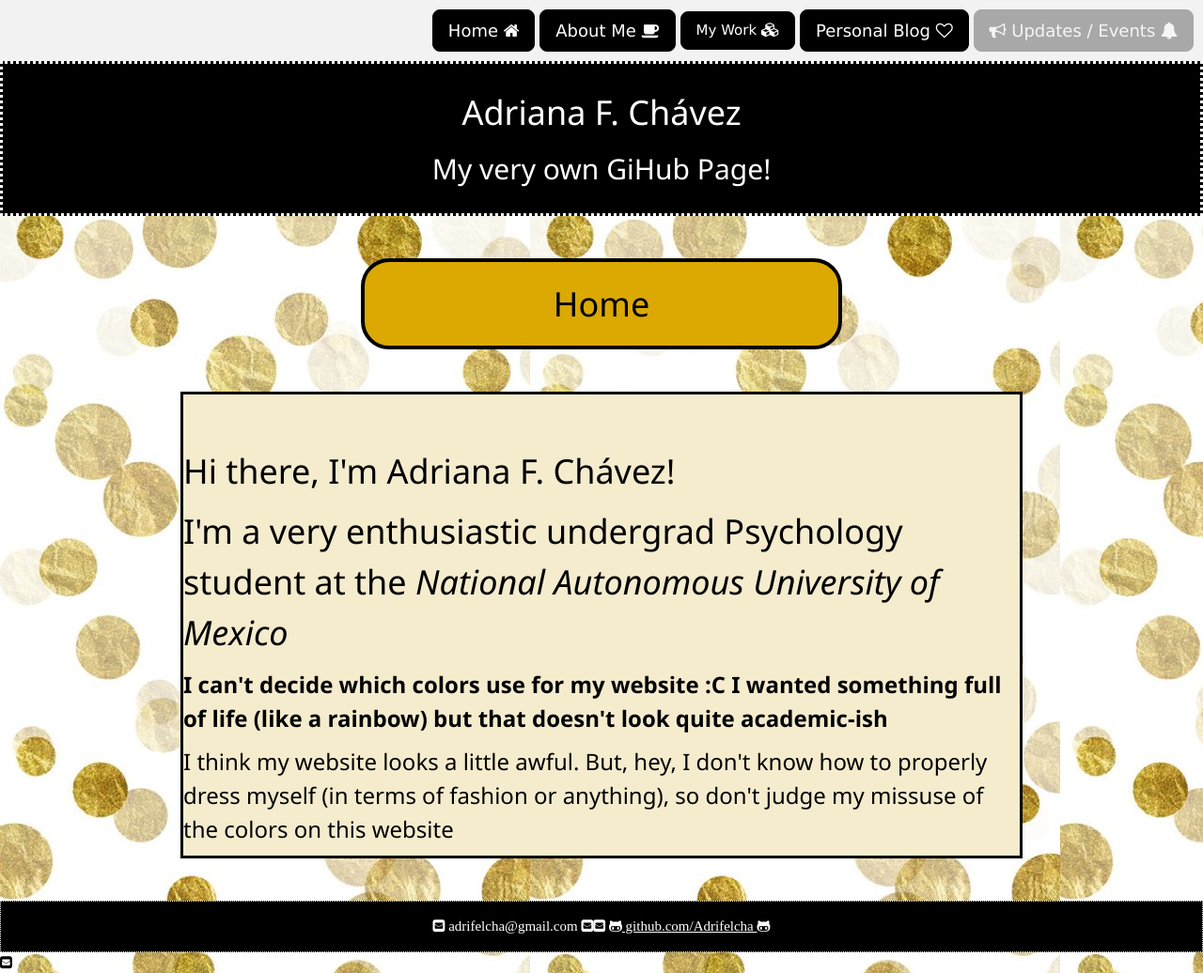
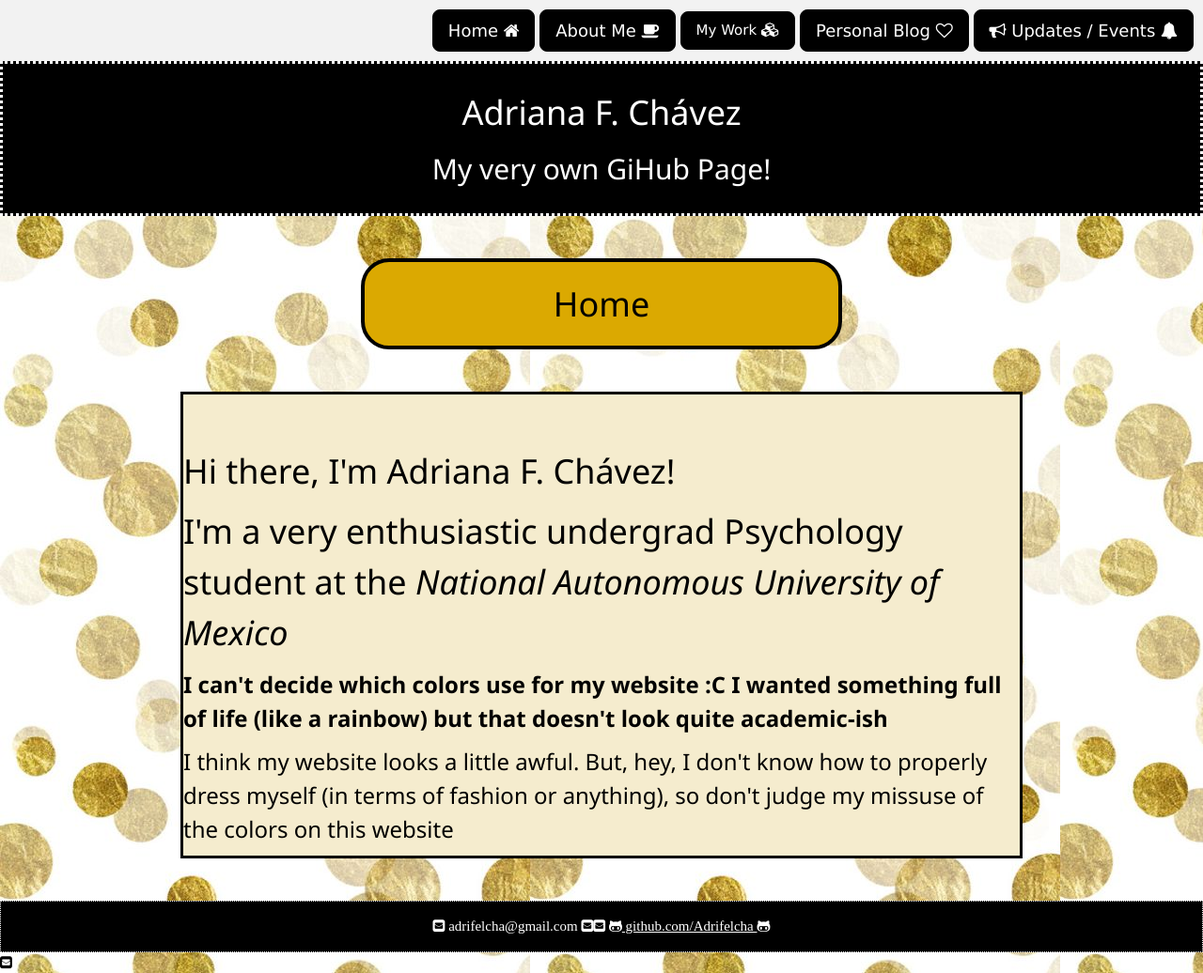
Before and after one commit to Adrifelcha/Adrifelcha-github.io, a Jekyll site: the page built from index.html, in a window 1280 px wide. Shown: the whole page at 94% size. Built offline with Jekyll 4.4.1, drawn with Linux system fonts in a browser that asks for light colours.

Commit message:
Update default.html

```diff
--- a/_layouts/default.html
+++ b/_layouts/default.html
@@ -82,7 +82,7 @@
 				<a href="/about" class="w3-btn w3-black w3-border w3-border-black w3-large w3-round-large w3-hover-red"> About Me <i class="fa fa-coffee" aria-hidden="true"></i></a>
 				<a href="/cv" class="w3-btn w3-black w3-button w3-border w3-border-black w3-hover-indigo w3-xarge w3-round-large"> My Work <i class="fa fa-cubes" aria-hidden="true"></i></a>
 			        <a href="/blog" class="w3-btn w3-border w3-border-black w3-black w3-button w3-large w3-hover-light-green w3-round-large">Personal Blog <i class="fa fa-heart-o" aria-hidden="true"></i></a>
-				<a href="#" class="w3-btn w3-disabled w3-border w3-border-black w3-black w3-button w3-large w3-hover-pink w3-round-large"><i class="fa fa-bullhorn" aria-hidden="true"></i> Updates / Events <i class="fa fa-bell" aria-hidden="true"></i></a>
+				<a href="/events" class="w3-btn w3-border w3-border-black w3-black w3-button w3-large w3-hover-pink w3-round-large"><i class="fa fa-bullhorn" aria-hidden="true"></i> Updates / Events <i class="fa fa-bell" aria-hidden="true"></i></a>
 
 			</nav>
 
```
